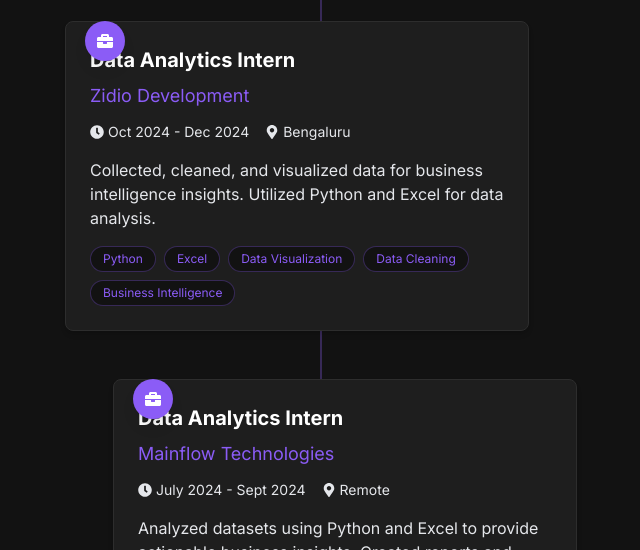
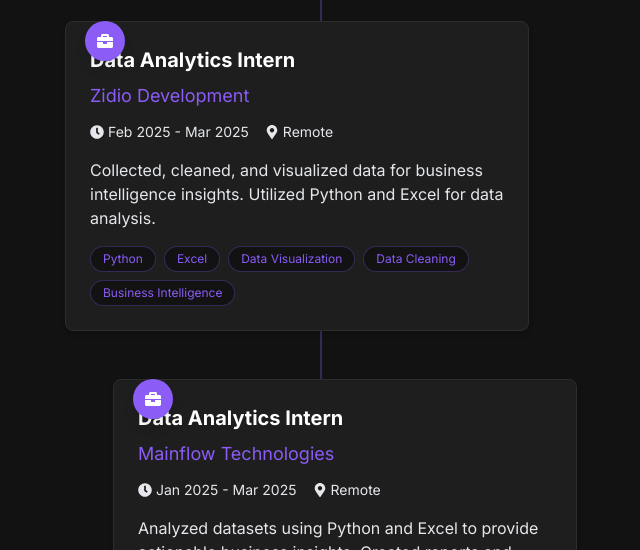
Before and after one commit to Karthika125/Portfolio-new, a Next.js app: page / in a window 1280 px wide. Shown: the part 3920-4470 px from the top of the page, without its empty margins (319-959 px from the left). Built offline with nearby package versions, Linux system fonts and the light colour scheme.

Commit message:
Update Experience section with real work experience timeline

```diff
--- a/src/components/Experience.tsx
+++ b/src/components/Experience.tsx
@@ -22,15 +22,15 @@
     {
       position: 'Data Analytics Intern',
       company: 'Zidio Development',
-      period: 'Oct 2024 - Dec 2024',
-      location: 'Bengaluru',
+      period: 'Feb 2025 - Mar 2025',
+      location: 'Remote',
       description: 'Collected, cleaned, and visualized data for business intelligence insights. Utilized Python and Excel for data analysis.',
       skills: ['Python', 'Excel', 'Data Visualization', 'Data Cleaning', 'Business Intelligence'],
     },
     {
       position: 'Data Analytics Intern',
       company: 'Mainflow Technologies',
-      period: 'July 2024 - Sept 2024',
+      period: 'Jan 2025 - Mar 2025',
       location: 'Remote',
       description: 'Analyzed datasets using Python and Excel to provide actionable business insights. Created reports and visualizations to optimize decision-making.',
       skills: ['Python', 'Excel', 'Data Analysis', 'Reporting', 'Visualization'],
```
